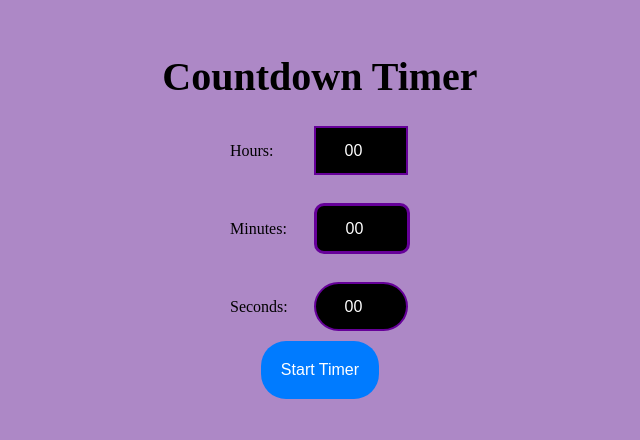
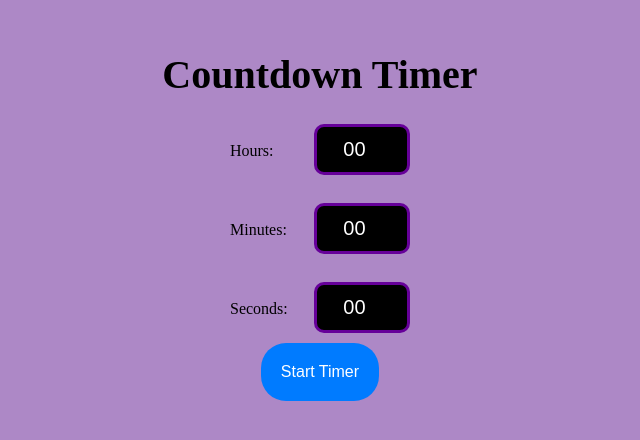
Before and after one commit to MunjetiSaiTeja/internCountdown, a plain HTML site: page index.html in a window 1280 px wide. Shown: the part 194-634 px from the top of the page, 320-960 px from the left. Drawn offline with Linux system fonts and the light colour scheme.

Commit message:
styles.css

```diff
--- a/styles.css
+++ b/styles.css
@@ -74,11 +74,12 @@ button:hover {
     transform: translateY(-50px);
 }
 #hours{
-    border: 2px solid #609;
+    border-radius: 10px;
+    border: solid #609;
     padding: 20px;
     width: 50px;
     height: 5px;
-    font-size: 16px;
+    font-size: 20px;
     text-align: center;
     color:white;
     background-color: black;
@@ -90,18 +91,18 @@ button:hover {
     width: 50px;
     height: 5px;
     text-align: center;
-    font-size: 16px;
+    font-size: 20px;
     color:white;
     background-color: black;
 }
 #seconds{
-    border-radius: 25px;
-    border: 2px solid #609;
+    border-radius: 10px;
+    border: solid #609;
     padding: 20px;
     width: 50px;
     height: 5px;
     text-align: center;
-    font-size: 16px;
+    font-size: 20px;
     color:white;
     background-color: black;
 }
```
